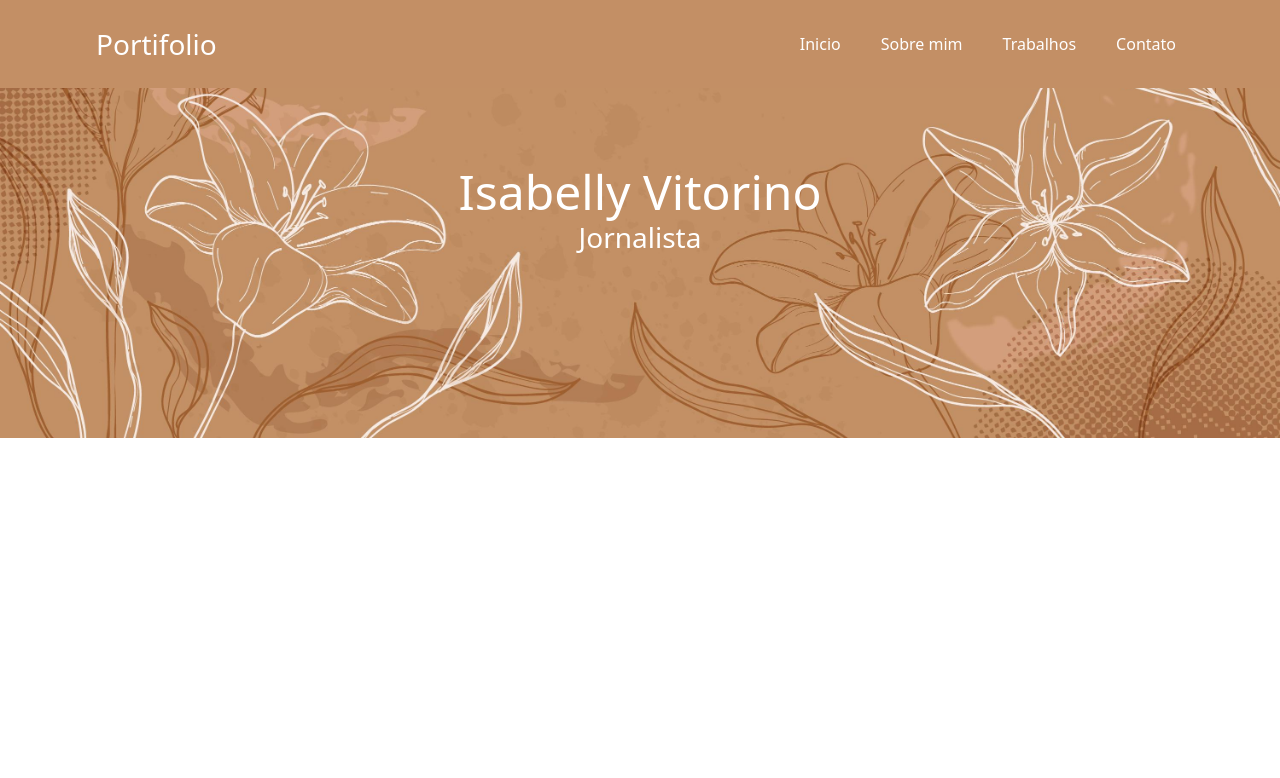
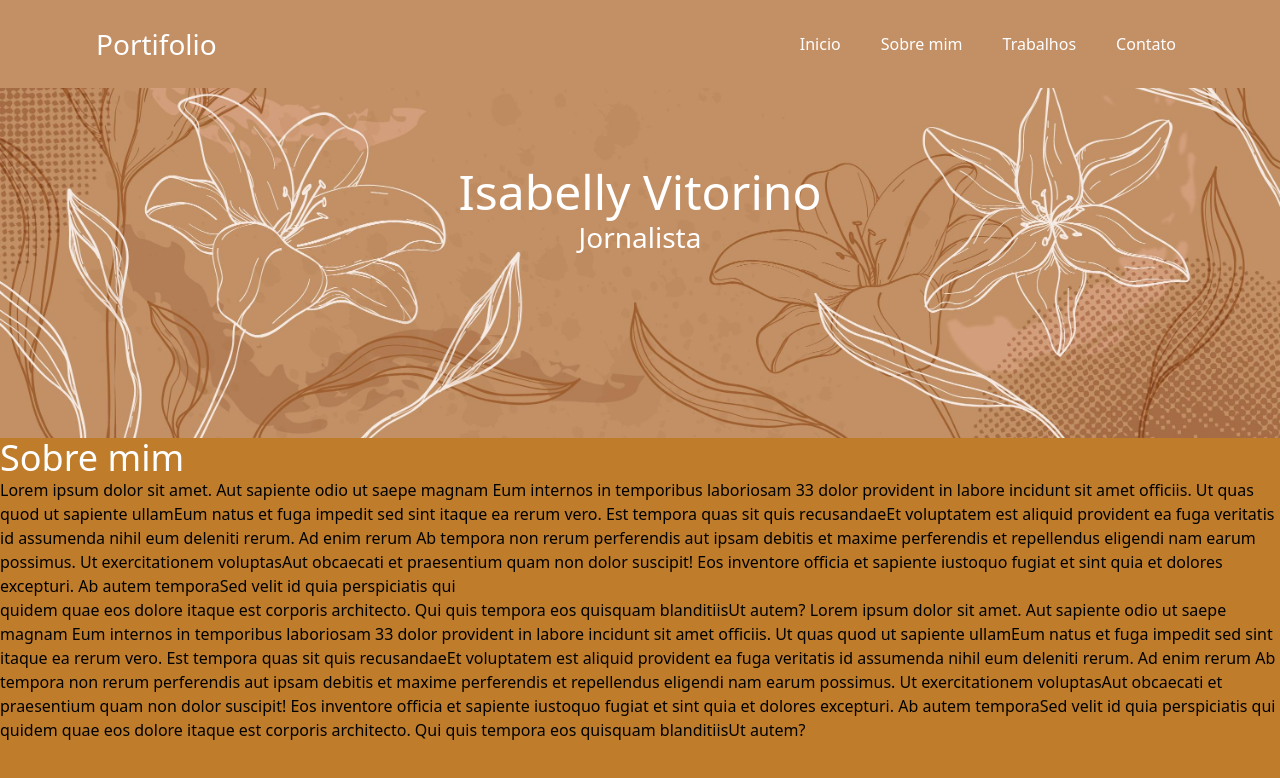
Before and after one commit to Antonio-Jr28/portifolio-isabelly-vitorino, a React (Create React App) app: page /sobre in a window 1280 px wide. Shown: the top 778 px of the page. Built offline with nearby package versions, Linux system fonts and the light colour scheme.

Commit message:
criando sessao sobre mim para pagina sobre mim

```diff
--- /dev/null
+++ b/src/components/about-us/about-us.component.tsx
@@ -0,0 +1,35 @@
+import React from "react";
+
+export const AboutUs = () => {
+  return (
+    <div className="bg-[#bf7d2c] h-[500px]">
+      <h1 className="text-4xl text-white">Sobre mim</h1>
+      <p>
+        Lorem ipsum dolor sit amet. Aut sapiente odio ut saepe magnam Eum
+        internos in temporibus laboriosam 33 dolor provident in labore incidunt
+        sit amet officiis. Ut quas quod ut sapiente ullamEum natus et fuga
+        impedit sed sint itaque ea rerum vero. Est tempora quas sit quis
+        recusandaeEt voluptatem est aliquid provident ea fuga veritatis id
+        assumenda nihil eum deleniti rerum. Ad enim rerum Ab tempora non rerum
+        perferendis aut ipsam debitis et maxime perferendis et repellendus
+        eligendi nam earum possimus. Ut exercitationem voluptasAut obcaecati et
+        praesentium quam non dolor suscipit! Eos inventore officia et sapiente
+        iustoquo fugiat et sint quia et dolores excepturi. Ab autem temporaSed
+        velit id quia perspiciatis qui <br /> quidem quae eos dolore itaque est
+        corporis architecto. Qui quis tempora eos quisquam blanditiisUt autem?
+        Lorem ipsum dolor sit amet. Aut sapiente odio ut saepe magnam Eum
+        internos in temporibus laboriosam 33 dolor provident in labore incidunt
+        sit amet officiis. Ut quas quod ut sapiente ullamEum natus et fuga
+        impedit sed sint itaque ea rerum vero. Est tempora quas sit quis
+        recusandaeEt voluptatem est aliquid provident ea fuga veritatis id
+        assumenda nihil eum deleniti rerum. Ad enim rerum Ab tempora non rerum
+        perferendis aut ipsam debitis et maxime perferendis et repellendus
+        eligendi nam earum possimus. Ut exercitationem voluptasAut obcaecati et
+        praesentium quam non dolor suscipit! Eos inventore officia et sapiente
+        iustoquo fugiat et sint quia et dolores excepturi. Ab autem temporaSed
+        velit id quia perspiciatis qui quidem quae eos dolore itaque est
+        corporis architecto. Qui quis tempora eos quisquam blanditiisUt autem?
+      </p>
+    </div>
+  );
+};
--- a/src/pages/about-us.page.tsx
+++ b/src/pages/about-us.page.tsx
@@ -2,12 +2,15 @@ import React from "react";
 
 import { Navbar } from "../components/navbar/navbar.component";
 import { Hero } from "../components/hero/hero.component";
+import { AboutUsSection } from "../components/about-us/about-us-section.componets";
+import { AboutUs } from "../components/about-us/about-us.component";
 
 export const AboutUsPage = () => {
   return (
     <>
       <Navbar />
       <Hero />
+      <AboutUs />
     </>
   );
 };
--- a/src/pages/home.page.tsx
+++ b/src/pages/home.page.tsx
@@ -2,7 +2,7 @@ import React from "react";
 
 import { Navbar } from "../components/navbar/navbar.component";
 import { Hero } from "../components/hero/hero.component";
-import { AboutUsSection } from "../components/about-us/about-us.componets";
+import { AboutUsSection } from "../components/about-us/about-us-section.componets";
 import { WorksSection } from "../components/works/works-section.component";
 
 export const HomePage = () => {
```
Also changed, not shown: src/components/about-us/about-us-section.componets.tsx (renamed from src/components/about-us/about-us.componets.tsx).
